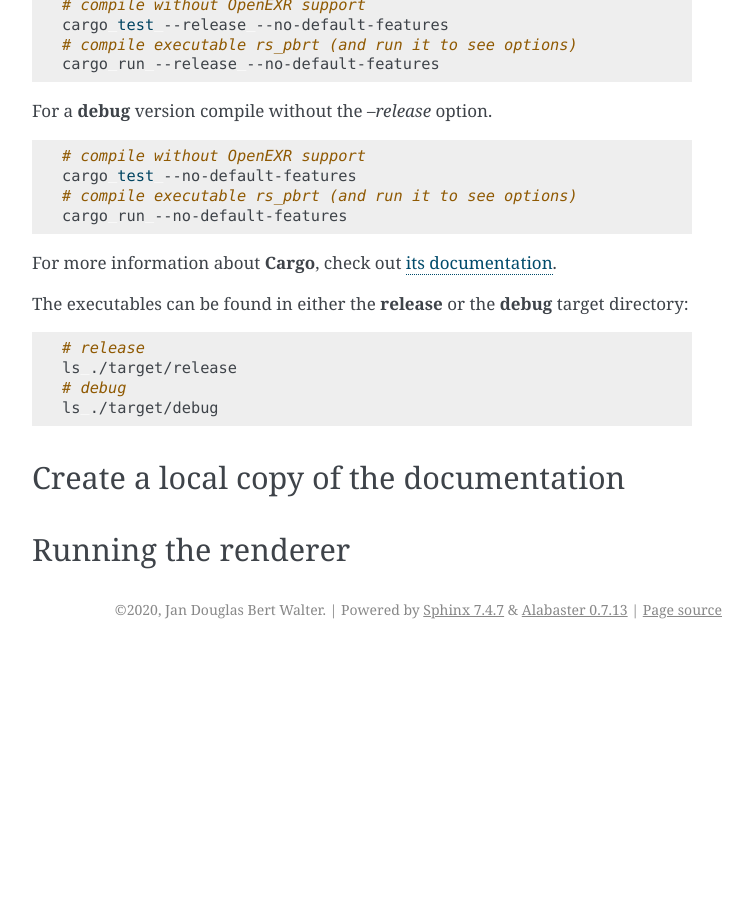
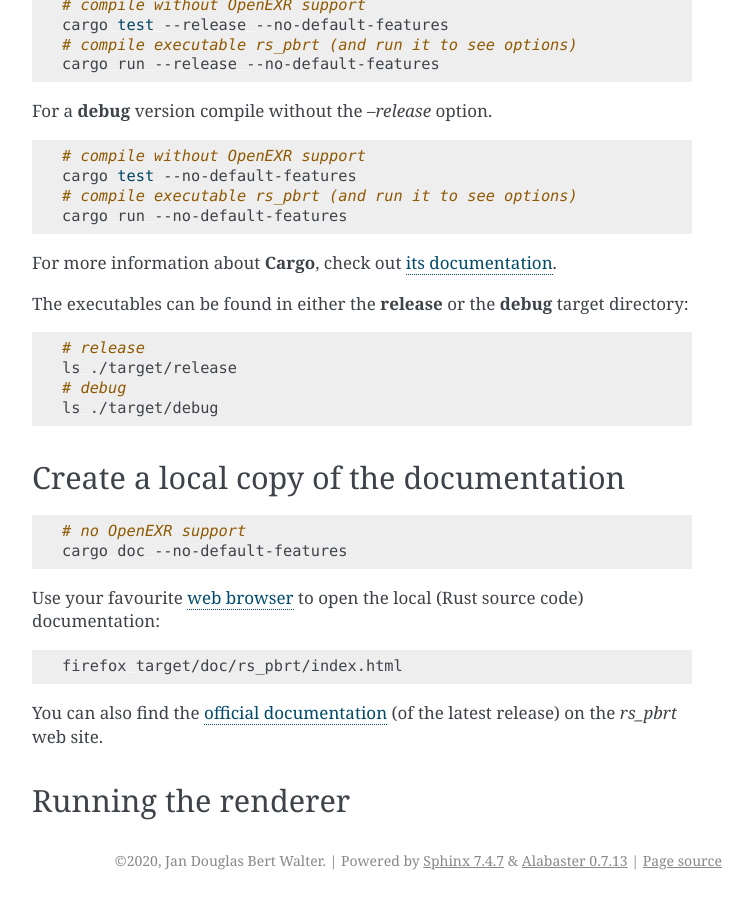
Before and after one commit to wahn/rs_pbrt, a Sphinx documentation site: the page built from docs/source/getting_started.rst, in a window 1280 px wide and 900 px high, scrolled down 1005 px. Shown: the whole window, without its empty margins (388-1141 px from the left). Built offline with Sphinx 7.4.7, drawn with Linux system fonts in a browser that asks for light colours; before the commit the page ends 1654 px from its top, so only the background shows below that.

Commit message:
[skip ci] Sphinx docs: Create a local copy of the documentation

```diff
--- a/docs/source/getting_started.rst
+++ b/docs/source/getting_started.rst
@@ -82,6 +82,21 @@ The executables can be found in either the **release** or the
 Create a local copy of the documentation
 ========================================
 
+.. code:: shell
+
+          # no OpenEXR support
+          cargo doc --no-default-features
+
+Use your favourite `web browser`_ to open the local (Rust source code)
+documentation:
+
+.. code:: shell
+
+          firefox target/doc/rs_pbrt/index.html
+
+You can also find the `official documentation`_ (of the latest
+release) on the `rs_pbrt` web site.
+
 Running the renderer
 ====================
 
@@ -90,3 +105,5 @@ Running the renderer
 .. _GitHub repository: https://github.com/wahn/rs_pbrt
 .. _Codeberg repository: https://codeberg.org/wahn/rs_pbrt
 .. _its documentation: https://doc.rust-lang.org/cargo
+.. _web browser: https://en.wikipedia.org/wiki/Web_browser
+.. _official documentation: https://www.rs-pbrt.org/doc/crates/rs_pbrt/index.html
```
